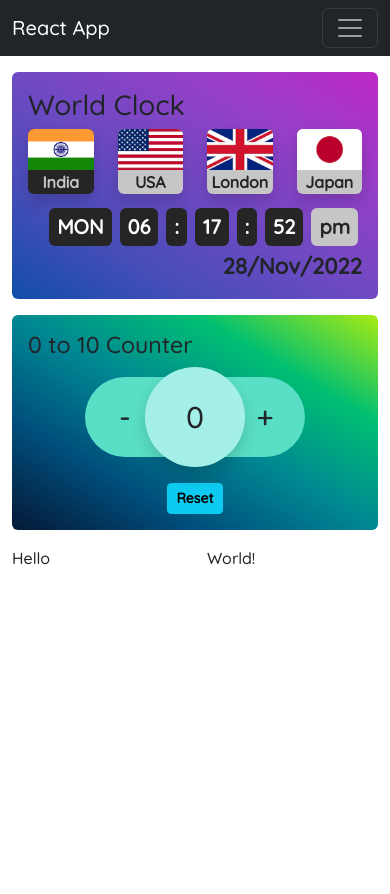
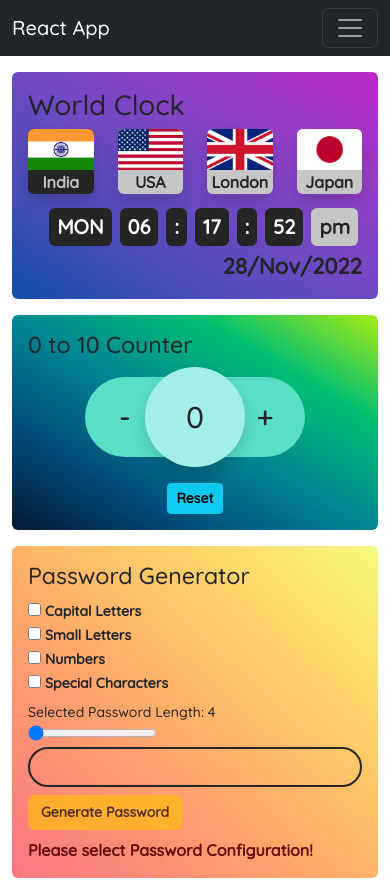
Before and after one commit to KrishnanandaAchar/react_app, a React (Create React App) app: page / in a window 390 px wide. Before the commit the page ends 844 px from the top, so only its background shows below. Built offline with nearby package versions, Linux system fonts and the light colour scheme.

Commit message:
added PAssword Generator

```diff
--- /dev/null
+++ b/src/components/PasswordGenerator.js
@@ -0,0 +1,82 @@
+import { useEffect, useState } from "react";
+
+// 3rd Party Libraries
+import { Button } from "react-bootstrap";
+
+// Utils
+import { passwordKeys, allPasswordConfig, passwordCopyStatus } from "../utils/passwordGeneratorHellpers";
+
+const PasswordGenerator = () => {
+    const [passwordLength, setPasswordLength] = useState(4);
+    const [passwordConfig, setPasswordConfig] = useState([]);
+    const [selectedPasswordConfig, setSelectedPasswordConfig] = useState([]);
+    const [generatedPassword, setGeneratedPassword] = useState("");
+    const [copyPasswordBtn, setCopyPasswordBtn] = useState(passwordCopyStatus.copy);
+
+    useEffect(() => {
+        setSelectedPasswordConfig([]);
+        passwordConfig.forEach((config) => {
+            setSelectedPasswordConfig((prevConfig) => [...prevConfig, ...allPasswordConfig[config]]);
+        });
+    }, [passwordConfig]);
+
+    const handlePasswordLengthChange = (e) => setPasswordLength(e.target.value);
+    const handlePasswordKeySelection = (e) => {
+        const { value, checked } = e.target;
+        if (checked) {
+            setPasswordConfig((config) => [...config, value]);
+        } else {
+            setPasswordConfig(passwordConfig.filter((config) => config !== value));
+        }
+    };
+    const generatePassword = () => {
+        let temp = "";
+        const selectedPasswordConfigData = selectedPasswordConfig.join("");
+        // eslint-disable-next-line no-plusplus
+        for (let i = 0; i < passwordLength; i++) {
+            const randomIndex = Math.floor(Math.random() * selectedPasswordConfig.length);
+            const passwordChar = selectedPasswordConfigData.charAt(randomIndex);
+            temp += passwordChar;
+        }
+        setGeneratedPassword(temp);
+        setCopyPasswordBtn(passwordCopyStatus.copy);
+    };
+    const copyPassword = () => {
+        navigator.clipboard.writeText(generatedPassword);
+        setCopyPasswordBtn(passwordCopyStatus.copied);
+    };
+
+    return (
+        <div className="password-generator-block mb-3 p-3 rounded">
+            <h3>Password Generator</h3>
+            <div className="d-flex flex-column flex-sm-row">
+                <div className="password-controls">
+                    {Object.keys(passwordKeys).map((passKey) => (
+                        <div key={passwordKeys[passKey].key}>
+                            <input type="checkbox" value={passwordKeys[passKey].key} onChange={handlePasswordKeySelection} />
+                            <span className="ms-1">{passwordKeys[passKey].name}</span>
+                        </div>
+                    ))}
+                    <div className="mt-2">
+                        <small className="d-block">Selected Password Length: {passwordLength}</small>
+                        <input type="range" name="points" min="4" max="10" value={passwordLength} onChange={handlePasswordLengthChange} />
+                    </div>
+                </div>
+                <div className="password-block flex-grow-1">
+                    <h2 className="mb-2 py-1 px-3">{generatedPassword}</h2>
+                    <Button disabled={!passwordConfig.length} variant="warning" onClick={generatePassword} className="me-2 mb-2">
+                        Generate Password
+                    </Button>
+                    {generatedPassword.length > 0 && (
+                        <Button variant="info" onClick={copyPassword}>
+                            {copyPasswordBtn}
+                        </Button>
+                    )}
+                </div>
+            </div>
+            {!passwordConfig.length && <p className="m-0">Please select Password Configuration!</p>}
+        </div>
+    );
+};
+
+export default PasswordGenerator;
--- a/src/css/style.css
+++ b/src/css/style.css
@@ -203,4 +203,35 @@ input {
   .todo-block {
     flex-direction: column;
   }
+}
+
+.password-generator-block {
+  background-image: linear-gradient(to right top, #f97683, #ff9273, #ffb368, #ffd669, #f5f97d);
+}
+.password-generator-block .password-controls span {
+  font-weight: 600;
+}
+.password-generator-block .password-block h2 {
+  height: 50px;
+  border-radius: 50px;
+  border: 2px solid #252525;
+}
+.password-generator-block .password-block button {
+  font-weight: bold;
+}
+.password-generator-block p {
+  color: #660d0d;
+  font-weight: 600;
+}
+@media (max-width: 768px) {
+  .password-generator-block .password-controls span {
+    font-size: 14px;
+  }
+  .password-generator-block .password-block h2 {
+    height: 40px;
+    border-radius: 40px;
+  }
+  .password-generator-block .password-block button {
+    font-size: 14px;
+  }
 }/*# sourceMappingURL=style.css.map */
--- a/src/css/style.scss
+++ b/src/css/style.scss
@@ -260,3 +260,48 @@ input {
         flex-direction: column;
     }
 }
+
+.password-generator-block {
+    background-image: linear-gradient(to right top, #f97683, #ff9273, #ffb368, #ffd669, #f5f97d);
+
+    .password-controls {
+        span {
+            font-weight: 600;
+        }
+    }
+
+    .password-block {
+        h2 {
+            height: 50px;
+            border-radius: 50px;
+            border: 2px solid $dullBlack;
+        }
+
+        button {
+            font-weight: bold;
+        }
+    }
+
+    p {
+        color: $darkRed;
+        font-weight: 600;
+    }
+
+    @media (max-width: 768px) {
+        .password-controls {
+            span {
+                font-size: 14px;
+            }
+        }
+        .password-block {
+            h2 {
+                height: 40px;
+                border-radius: 40px;
+            }
+
+            button {
+                font-size: 14px;
+            }
+        }
+    }
+}
--- a/src/pages/Home.js
+++ b/src/pages/Home.js
@@ -4,6 +4,7 @@ import { Container, Row, Col } from "react-bootstrap";
 // Components
 import Counter from "../components/Counter";
 import WorldClock from "../components/WorldClock";
+import PasswordGenerator from "../components/PasswordGenerator";
 
 const Home = () => (
     <Container fluid>
@@ -16,8 +17,9 @@ const Home = () => (
             <Col xs={12} md={4}>
                 <Counter />
             </Col>
-            <Col>Hello</Col>
-            <Col>World!</Col>
+            <Col xs={12} md={8}>
+                <PasswordGenerator />
+            </Col>
         </Row>
     </Container>
 );
--- /dev/null
+++ b/src/utils/passwordGeneratorHellpers.js
@@ -0,0 +1,31 @@
+/* eslint-disable import/prefer-default-export */
+const capitalLetters = ["A", "B", "C", "D"];
+const smallLetters = ["a", "b", "c", "d"];
+const numbers = [1, 2, 3, 4, 5, 6];
+const specialCharacter = ["!", "@", "#", "$"];
+
+export const passwordCopyStatus = {
+    copy: "Copy Password!",
+    copied: "Copied Successfully!",
+};
+
+export const passwordKeys = {
+    capitalLetters: {
+        name: "Capital Letters",
+        key: "capitalLetters",
+    },
+    smallLetters: {
+        name: "Small Letters",
+        key: "smallLetters",
+    },
+    numbers: {
+        name: "Numbers",
+        key: "numbers",
+    },
+    specialCharacters: {
+        name: "Special Characters",
+        key: "specialCharacter",
+    },
+};
+
+export const allPasswordConfig = { capitalLetters, smallLetters, numbers, specialCharacter };
```
Also changed, not shown: 1 other file (tests, documents, lock files or other folders).
